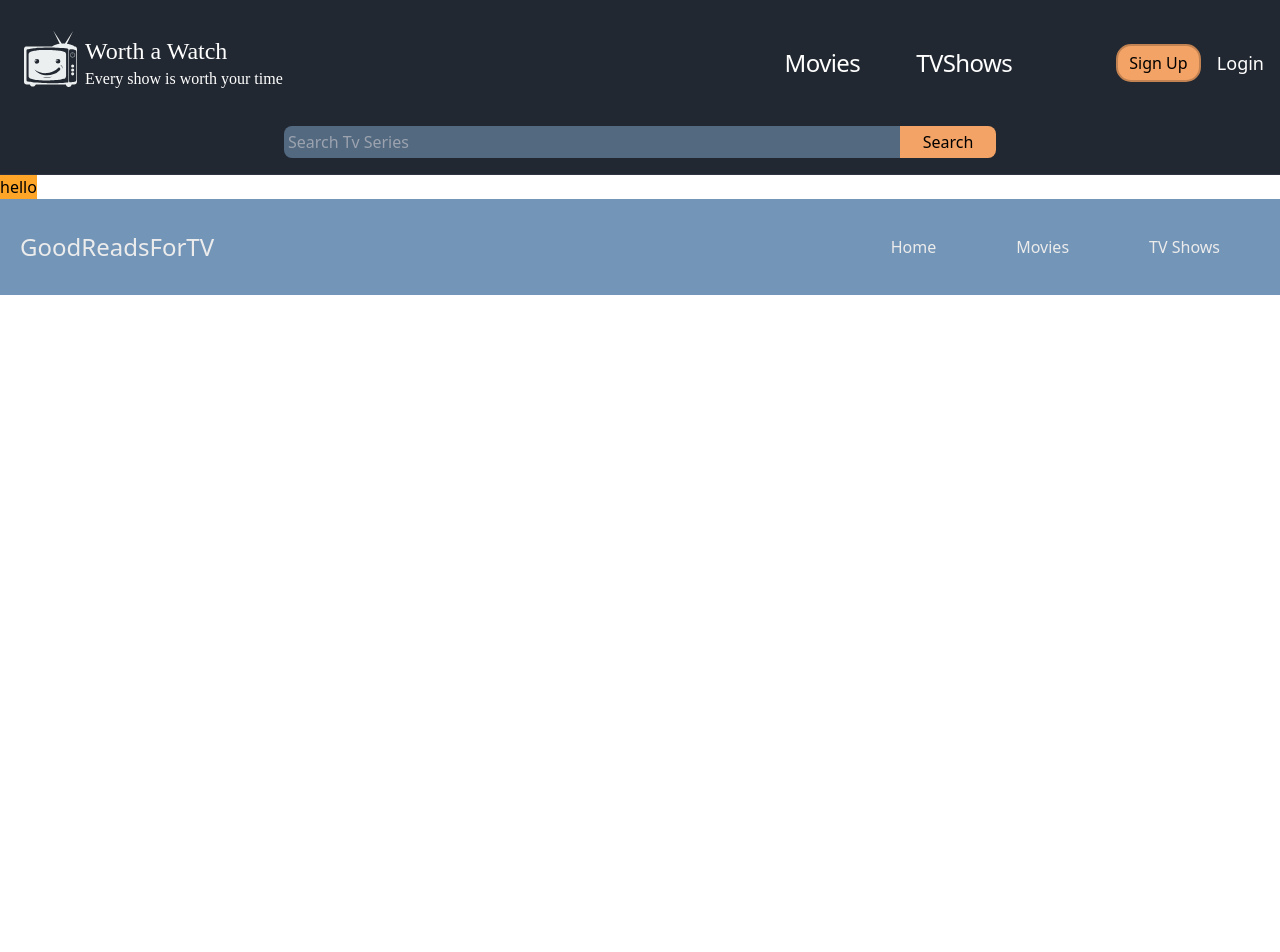
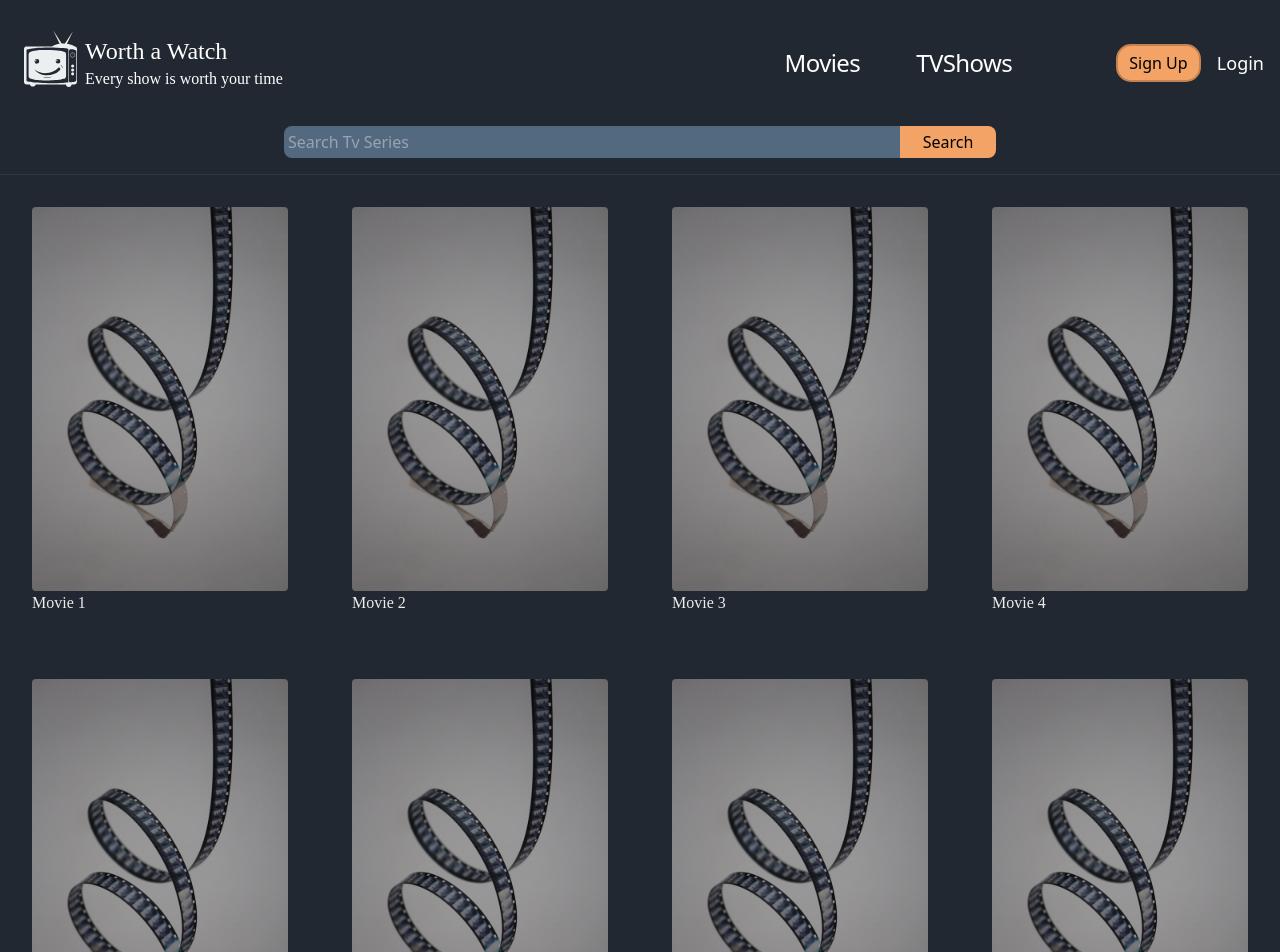
Before and after one commit to Dunder-Mifflin-Devs/GoodReadsForTV, a React (Vite) app in the folder good-reads-for-tv/: page / in a window 1280 px wide. Shown: the top 952 px of the page. Before the commit the page ends 800 px from the top, so only its background shows below. Built offline with nearby package versions, Linux system fonts and the light colour scheme.

Commit message:
Create feature.jsz and body.jsx

```diff
--- a/good-reads-for-tv/src/App.jsx
+++ b/good-reads-for-tv/src/App.jsx
@@ -1,28 +1,28 @@
-import { useState } from "react";
-import Footer from "./components/common/Footer"
-import Header from "./components/common/Nav/Header";
-import Button from "./components/ui/button/Button";
-import "./assets/styles/index.css"
-import "./assets/styles/baseStyling.css"
+import {useState} from 'react';
+import Header from './components/common/Nav/Header';
+import Body from './components/common/Body';
+import Footer from './components/common/Footer';
+import Button from './components/ui/button/Button';
+import './assets/styles/index.css';
+import './assets/styles/baseStyling.css';
 
 function App() {
-  const [isModalOpen, setModalOpen] = useState(false);
+  // const [isModalOpen, setModalOpen] = useState(false);
 
-  const handleOpenModal = () => {
-    setModalOpen(true);
-  };
+  // const handleOpenModal = () => {
+  //   setModalOpen(true);
+  // };
 
-  const handleCloseModal = () => {
-    setModalOpen(false);
-  };
+  // const handleCloseModal = () => {
+  //   setModalOpen(false);
+  // };
 
   return (
-    <>
-      {/* Modal */}
+    <div className="min-h-screen flex flex-col bg-[var(--black)]">
       <Header />
-        <Button text='hello'/>
-      <Footer />
-    </>
+      <Body className="flex-grow" />
+      <Footer className="mt-auto" />
+    </div>
   );
 }
 
--- /dev/null
+++ b/good-reads-for-tv/src/components/common/Body.jsx
@@ -0,0 +1,18 @@
+import Feature from './Feature';
+
+export default function Header() {
+  return (
+    <>
+      <div className="flex flex-grow flex-row flex-wrap">
+        <Feature poster="{{ img: '', alt: '' }}" title={'Movie 1'} />
+        <Feature poster="{{ img: '', alt: '' }}" title={'Movie 2'} />
+        <Feature poster="{{ img: '', alt: '' }}" title={'Movie 3'} />
+        <Feature poster="{{ img: '', alt: '' }}" title={'Movie 4'} />
+        <Feature poster="{{ img: '', alt: '' }}" title={'Movie 5'} />
+        <Feature poster="{{ img: '', alt: '' }}" title={'Movie 6'} />
+        <Feature poster="{{ img: '', alt: '' }}" title={'Movie 7'} />
+        <Feature poster="{{ img: '', alt: '' }}" title={'Movie 8'} />
+      </div>
+    </>
+  );
+}
--- /dev/null
+++ b/good-reads-for-tv/src/components/common/Feature.jsx
@@ -0,0 +1,12 @@
+import featurePlaceholder from './../../assets/images/featurePlaceholder.jpg';
+
+export default function Feature({poster, title}) {
+  return (
+    <div className="p-8 text-white flex flex-col">
+      <div>
+        <img src={poster.img || featurePlaceholder} alt={poster.alt || 'Placeholder'} className="h-96 sharp"></img>
+      </div>
+      <h2 className="font-lisu text-[--white]">{title || 'Placeholder'}</h2>
+    </div>
+  );
+}
```
Also changed, not shown: good-reads-for-tv/src/assets/images/featurePlaceholder.jpg (added).
